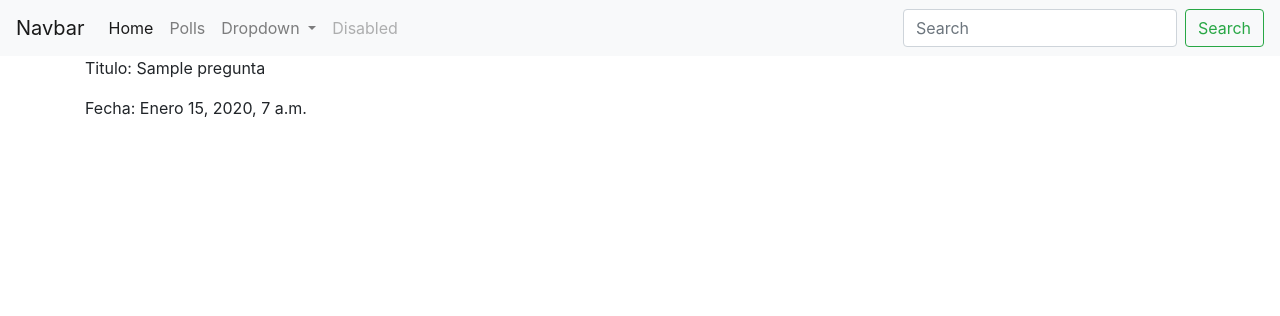
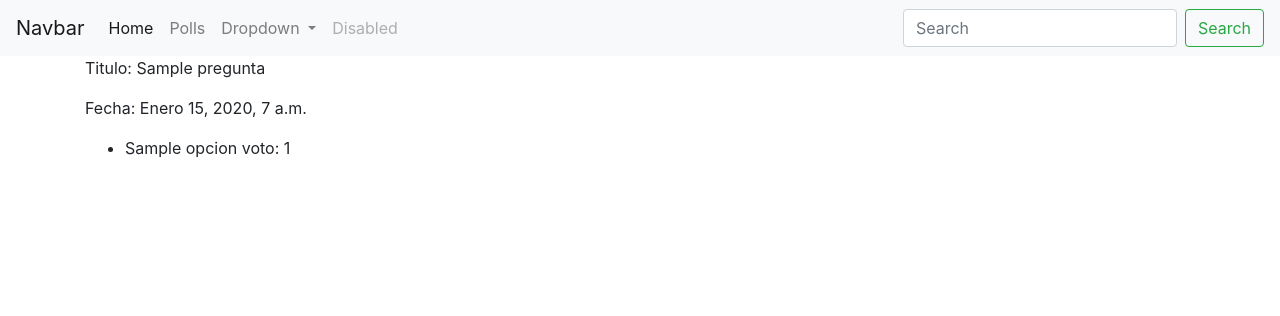
Before and after one commit to pangolp/mysite, a Django app: template templates/polls/detalle.html in a window 1280 px wide. Shown: the top 316 px of the page. Run offline with Django 3.2, Linux system fonts and the light colour scheme; the template is opened without the code that fills it: values named after a table or form of the project are taken from there, others are empty; tables that the repository leaves empty hold one stand-in row (Sample ...); some libraries are stand-ins or nearby versions.

Commit message:
se modifico detalle e index

```diff
--- a/templates/polls/detalle.html
+++ b/templates/polls/detalle.html
@@ -7,7 +7,15 @@
 			<p>Titulo: {{ pregunta.titulo }}</p>
 			<p>Fecha: {{ pregunta.fecha }}</p>
 		</div>
-
+	</div>
+	<div class="row">
+		<div class="col">
+			<ul>
+				{% for p in pregunta.opcion_set.all %}
+					<li>{{ p.titulo }} voto: {{ p.votos }}</li>
+				{% endfor %}
+			</ul>
+		</div>
 	</div>
 </div>
 {% endblock contenido %}
```
Also changed, not shown: templates/polls/index.html (line endings or trailing spaces).
